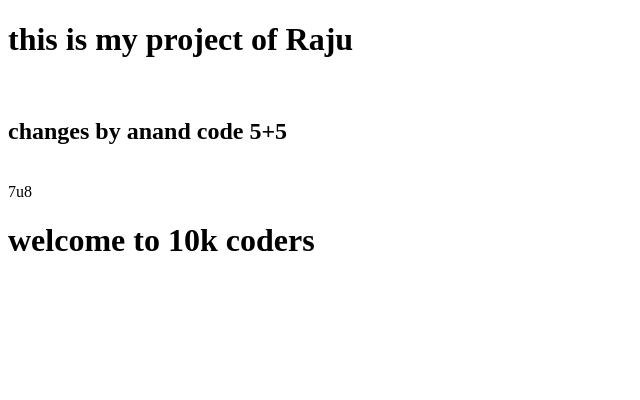
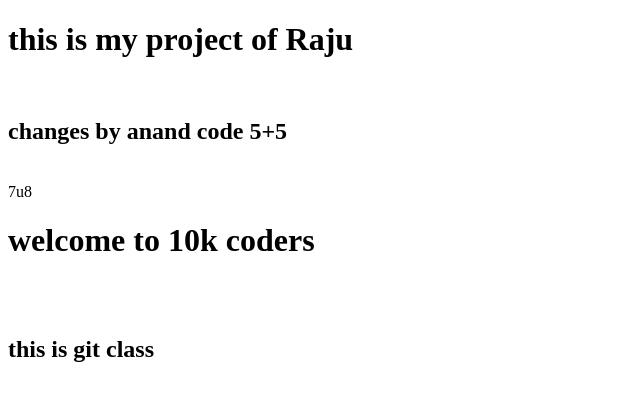
Before and after one commit to raju-thaili/deployment-project, a plain HTML site: page index.html in a window 1280 px wide. Shown: the whole page, without its empty margins (0-640 px from the left). Drawn offline with Linux system fonts and the light colour scheme.

Commit message:
git class

```diff
--- a/index.html
+++ b/index.html
@@ -13,6 +13,8 @@
     <br>
     7u8
     <h1>welcome to 10k coders</h1>
+    <br><br>
+    <h2>this is git class</h2>
 
 </body>
 </html>
```
